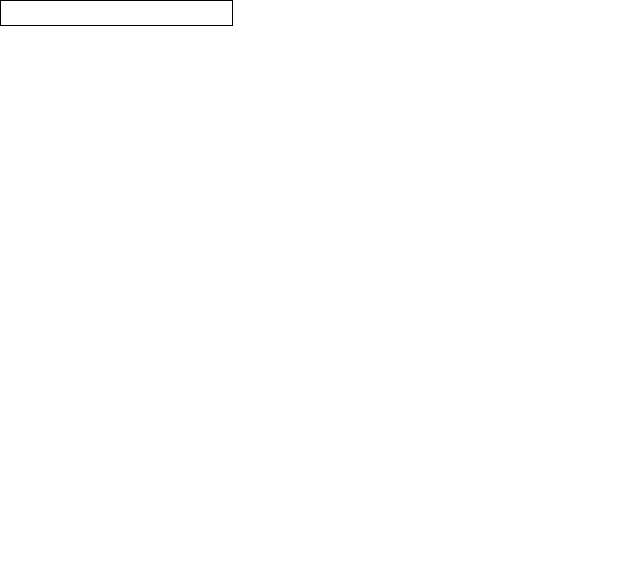
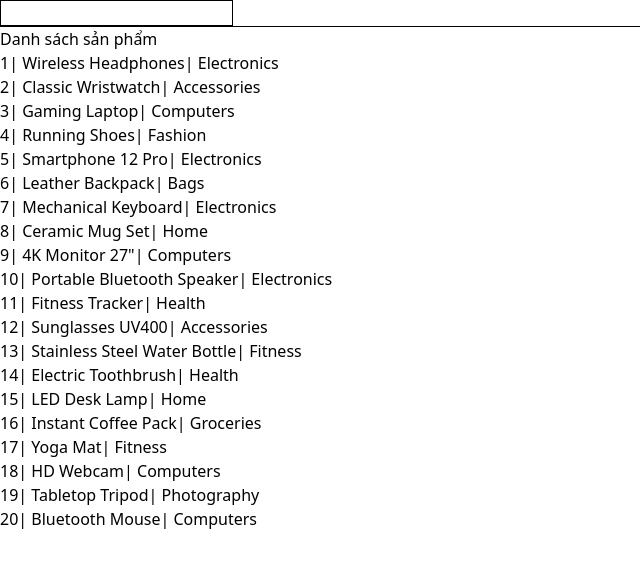
Before and after one commit to chinhpd5/WEB502, a React (Vite) app in the folder WD20309/: page / in a window 1280 px wide. Shown: the top 568 px of the page, without its empty margins (0-640 px from the left). Built offline with nearby package versions, Linux system fonts and the light colour scheme; data requests are answered from the project's data file.

Commit message:
useEffect v2

```diff
--- a/WD20309/package.json
+++ b/WD20309/package.json
@@ -12,6 +12,7 @@
   },
   "dependencies": {
     "@tailwindcss/vite": "^4.1.18",
+    "axios": "^1.13.2",
     "react": "^19.2.0",
     "react-dom": "^19.2.0",
     "tailwindcss": "^4.1.18"
--- a/WD20309/src/components/UseEffect.tsx
+++ b/WD20309/src/components/UseEffect.tsx
@@ -1,17 +1,33 @@
+import axios from 'axios';
 import React, { useEffect, useState } from 'react'
+import type { IProduct } from '../interfaces/Product';
 
 function UseEffect() {
-  const [text, setText] = useState<string>('')
+  const [text, setText] = useState<string>('');
+  const [products, setProducts] = useState<IProduct[]>([])
 
   // callback được gọi mỗi khi componet re-render
   useEffect(()=>{
-    console.log('re-render');
+    // console.log('re-render');
     document.title = text;
   })
 
   // callback chỉ gọi 1 lần duy nhất khi component render
   useEffect(()=>{
-    console.log('re-render2');
+    const getAllProducts = async () => {
+      try {
+        const {data} = await axios.get(`http://localhost:3000/products`)
+        // console.log(data);
+        if(data){
+          setProducts(data)
+        }
+
+      } catch (error) {
+        console.log(error);
+      }
+    }
+
+    getAllProducts();
   },[])
 
   return (
@@ -19,6 +35,19 @@ function UseEffect() {
       <input type="text" className='border' onChange={(e)=>{
         setText(e.target.value)
       }} value={text}/>
+
+      <hr />
+      <h1>Danh sách sản phẩm</h1>
+      <ul>
+        {products && products.map(
+          (item:IProduct,index: number)=>{
+            return (
+            <li key={item.id}>
+              {index+1}| {item.name}| {item.category}
+            </li>)
+          }
+        )}
+      </ul>
     </div>
   )
 }
--- /dev/null
+++ b/WD20309/src/interfaces/Product.ts
@@ -0,0 +1,10 @@
+export interface IProduct {
+  id: string,
+  name: string,
+  price: number,
+  quantity: number,
+  rate: number,
+  image: string,
+  category: string,
+  description: string
+}
```
Also changed, not shown: 1 other file (tests, documents, lock files or other folders).
